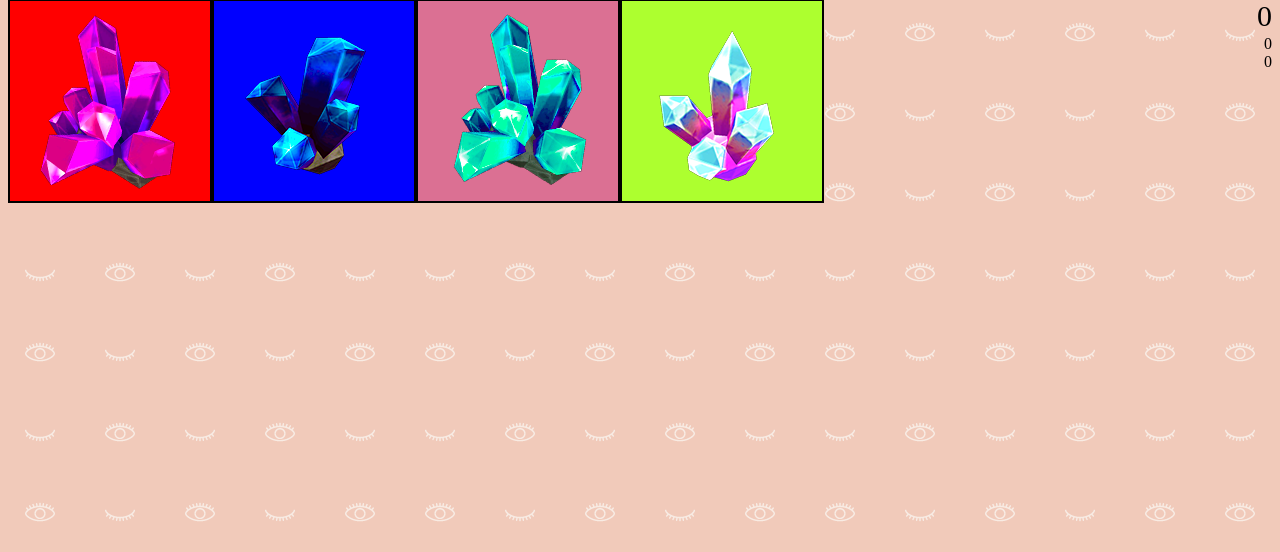
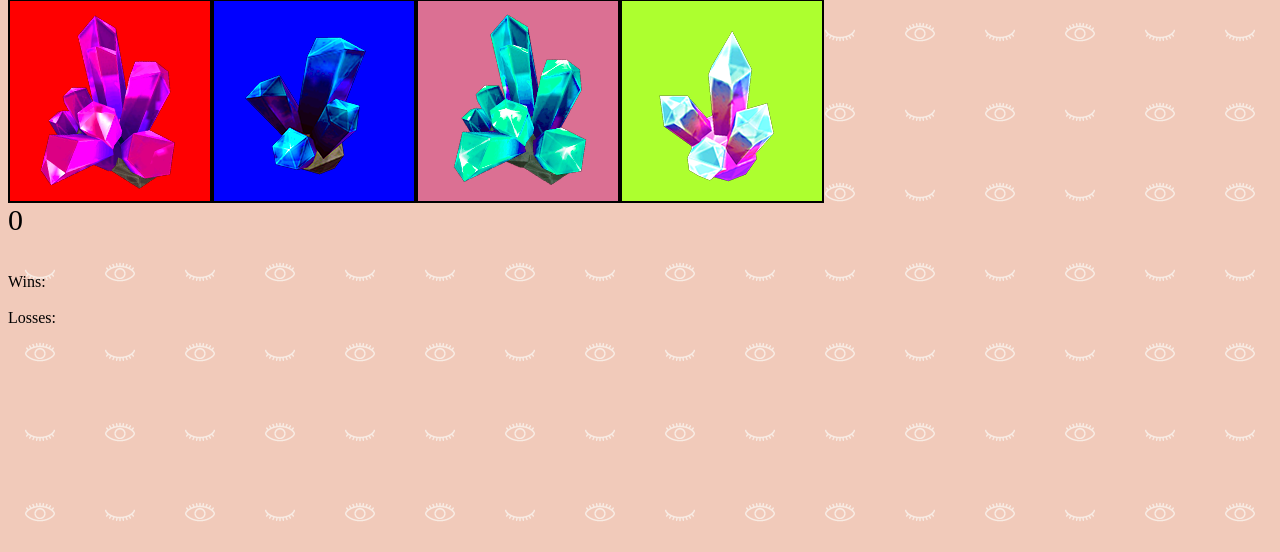
Before and after one commit to brigedahernandez/unit-4-game, a plain HTML site: page index.html in a window 1280 px wide. Shown: the part 248-800 px from the top of the page. Drawn offline with nearby package versions, Linux system fonts and the light colour scheme.

Commit message:
everything works except the wins/losses are wonky

```diff
--- a/assets/css/crystals.css
+++ b/assets/css/crystals.css
@@ -25,17 +25,17 @@ font-size: 30px;
 }
 
 .user-score {
-    float: right;
+    clear: left;
 color: #000000;
 font-size: 30px;
 }
 
-.winning {
-    float:right;
+#winning {
+
 }
 
-.notwinning {
-    float:right
+#notwinning {
+
 }
 
 #crystalone {
--- a/assets/javascript/game.js
+++ b/assets/javascript/game.js
@@ -44,7 +44,8 @@ $("document").ready(function () {
             $(".user-score").text(userScore);
             $(".end-goal").text(endGoal);
             $(".winning").text(wins)
-            $(".notwinning").text(losses)
+            $("#notwinning").text(losses)
+            $("#winning").html("<h3>" + wins + "</h3>");
         } else if (userScore > endGoal) {
             losses++
             alert("Sorry, try again.")
@@ -56,8 +57,9 @@ $("document").ready(function () {
             userScore = 0
             $(".user-score").text(userScore);
             $(".end-goal").text(endGoal);
-            $(".winning").text(wins)
-            $(".notwinning").text(losses)
+            $("#winning").text(wins, "Wins")
+            $("#notwinning").text(losses, "Losses")
+
 
         }
 
--- a/index.html
+++ b/index.html
@@ -31,9 +31,9 @@
 
     </div>
 <br> <br>
-    <div class="winning"></div>
+    <div id="winning">Wins:</div>
     <br>
-    <div class="notwinning"></div>
+    <div id="notwinning">Losses:</div>
 
         <script
   src="https://code.jquery.com/jquery-3.3.1.min.js"
--- /dev/null
+++ b/reset.css
@@ -0,0 +1,48 @@
+/* http://meyerweb.com/eric/tools/css/reset/
+   v2.0 | 20110126
+   License: none (public domain)
+*/
+
+html, body, div, span, applet, object, iframe,
+h1, h2, h3, h4, h5, h6, p, blockquote, pre,
+a, abbr, acronym, address, big, cite, code,
+del, dfn, em, img, ins, kbd, q, s, samp,
+small, strike, strong, sub, sup, tt, var,
+b, u, i, center,
+dl, dt, dd, ol, ul, li,
+fieldset, form, label, legend,
+table, caption, tbody, tfoot, thead, tr, th, td,
+article, aside, canvas, details, embed,
+figure, figcaption, footer, header, hgroup,
+menu, nav, output, ruby, section, summary,
+time, mark, audio, video {
+	margin: 0;
+	padding: 0;
+	border: 0;
+	font-size: 100%;
+	font: inherit;
+	vertical-align: baseline;
+}
+/* HTML5 display-role reset for older browsers */
+article, aside, details, figcaption, figure,
+footer, header, hgroup, menu, nav, section {
+	display: block;
+}
+body {
+	line-height: 1;
+}
+ol, ul {
+	list-style: none;
+}
+blockquote, q {
+	quotes: none;
+}
+blockquote:before, blockquote:after,
+q:before, q:after {
+	content: '';
+	content: none;
+}
+table {
+	border-collapse: collapse;
+	border-spacing: 0;
+}
```
